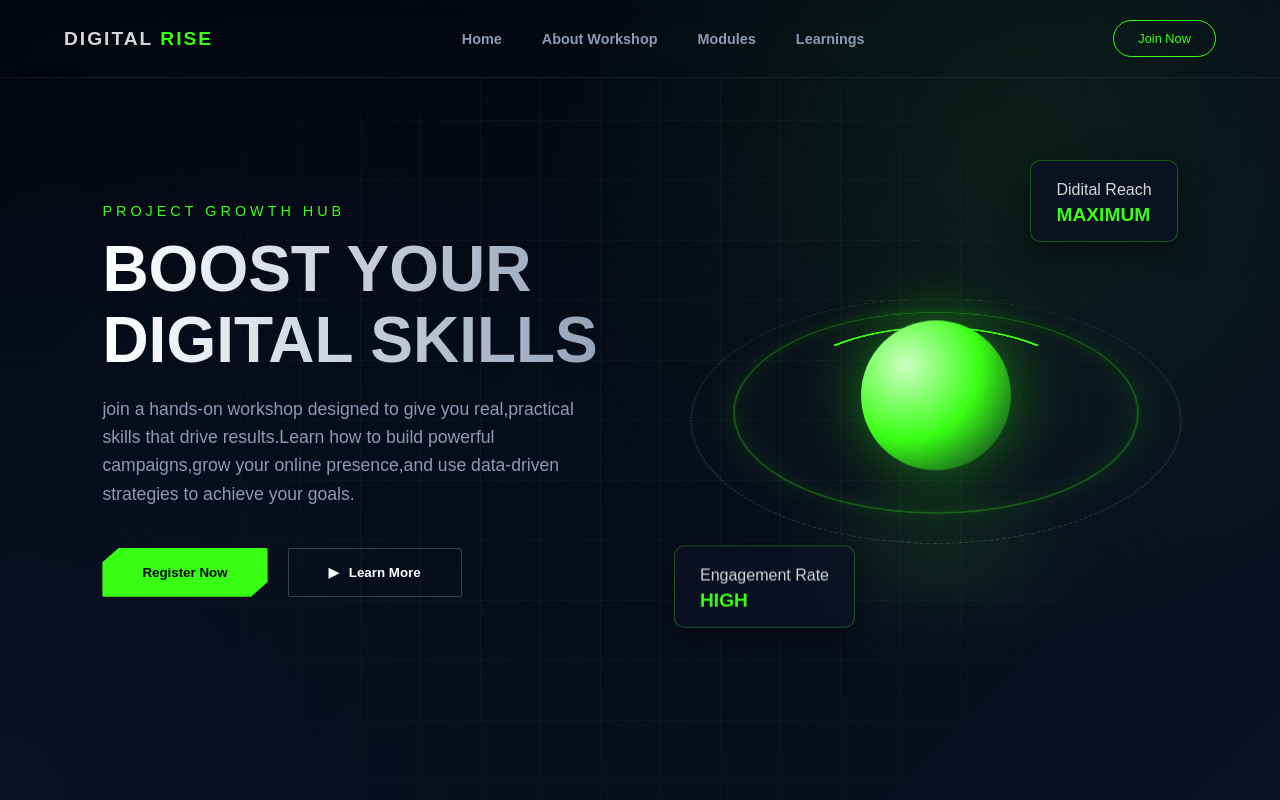
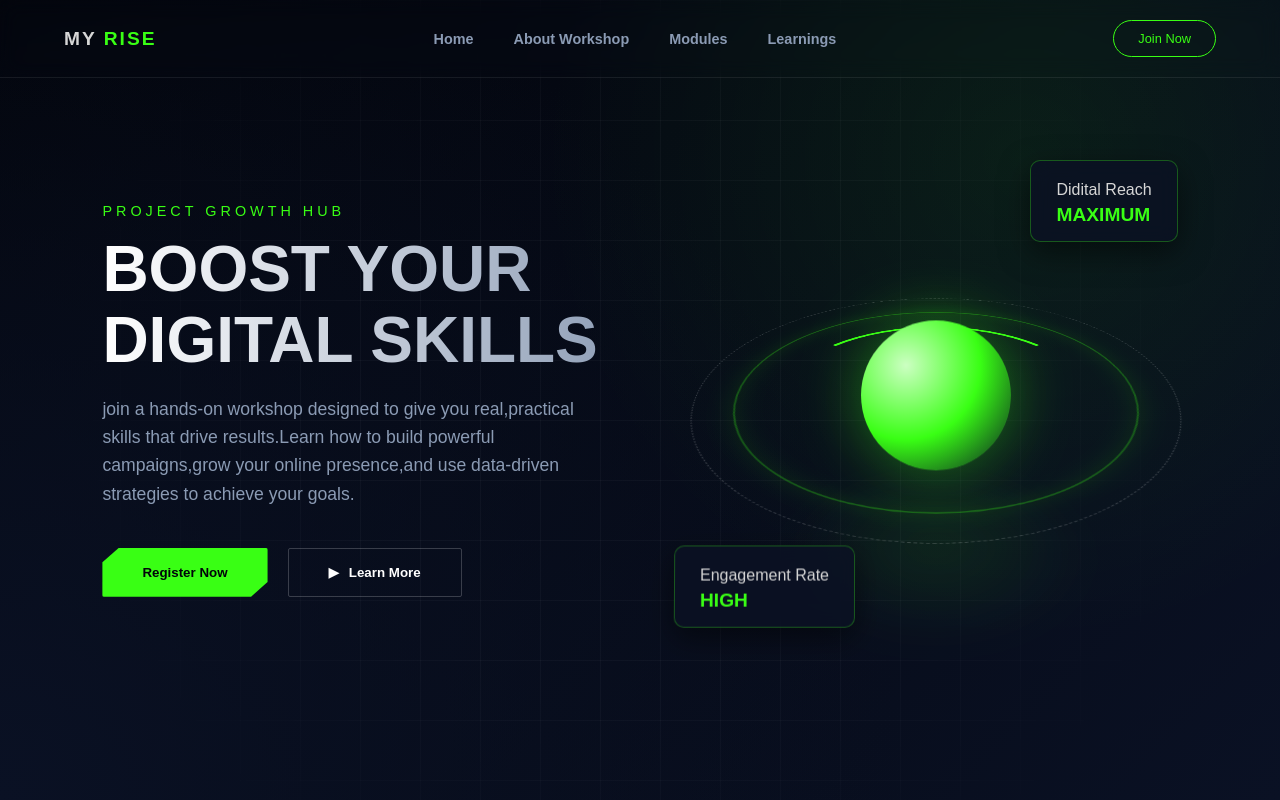
Before and after one commit to rajvirkaur455/DIG, a plain HTML site: page index.html in a window 1280 px wide. Shown: the top 800 px of the page. Drawn offline with Linux system fonts and the light colour scheme.

Commit message:
Update index.html

```diff
--- a/index.html
+++ b/index.html
@@ -11,7 +11,7 @@
 <div class="grid-overlay"></div>
 
 <nav>
-  <div class="logo">DIGITAL <span>RISE</span></div>
+  <div class="logo">my <span>RISE</span></div>
   <div class="nav-links">
     <a href="#">Home</a>
     <a href="#">About Workshop</a>
```
